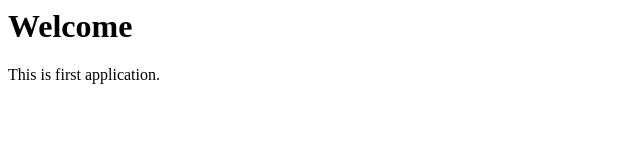
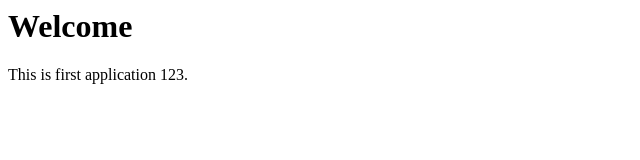
Before and after one commit to lvskrishnaOutlook/testapp, a plain HTML site: page index.html in a window 1280 px wide. Shown: the full height of the page, 0-640 px from the left. Drawn offline with Linux system fonts and the light colour scheme.

Commit message:
Update index.html

```diff
--- a/index.html
+++ b/index.html
@@ -5,7 +5,7 @@
 <body>
 
 <h1>Welcome</h1>
-<p>This is first application.</p>
+<p>This is first application 123.</p>
 
 </body>
 </html>
```
